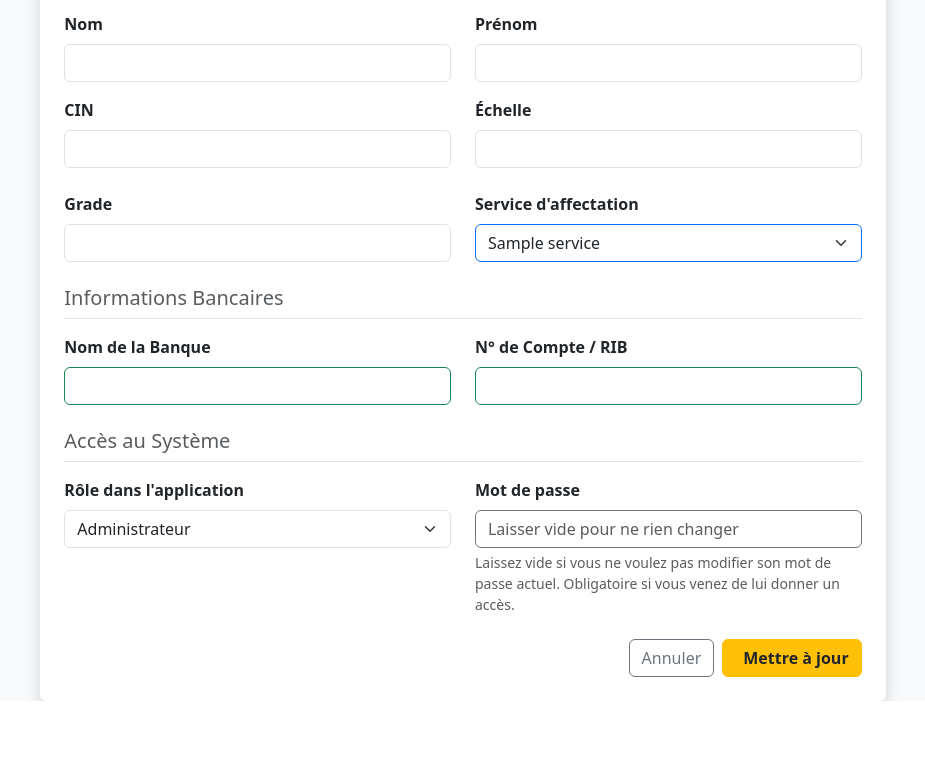
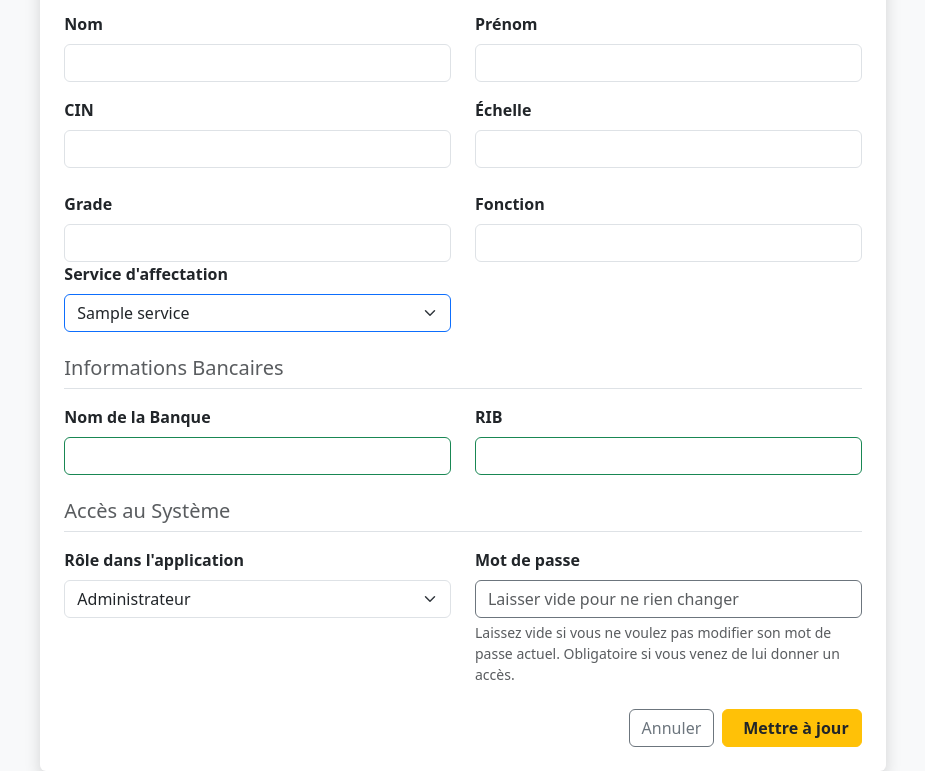
Before and after one commit to elqablizakaria8-a11y/Gestion_OM, a Python web app: template templates/admin/modifier_utilisateur.html in a window 1280 px wide. Shown: the part 317-1088 px from the top of the page, without its empty margins (177-1102 px from the left). Before the commit the page ends 1018 px from the top, so only its background shows below. Run offline with Jinja, Linux system fonts and the light colour scheme; the template is opened without the code that fills it: most values are stand-ins (such as "Sample title", 1, 10 or a date in 2020).

Commit message:
Update RIB input field with validation attributes

```diff
--- a/templates/admin/modifier_utilisateur.html
+++ b/templates/admin/modifier_utilisateur.html
@@ -46,6 +46,10 @@
                             <input type="text" name="grade" class="form-control" value="{{ user.grade }}" required>
                         </div>
                         <div class="col-md-6">
+                            <label class="form-label fw-bold">Fonction</label>
+                            <input type="text" name="fonction" class="form-control" value="{{ user.fonction }}" required>
+                        </div>
+                        <div class="col-md-6">
                             <label class="form-label fw-bold">Service d'affectation</label>
                             <select name="service_affectation" class="form-select border-primary" required>
                                 {% for s in services %}
@@ -61,8 +65,8 @@
                             <input type="text" name="banque" class="form-control border-success" value="{{ user.banque if user.banque else '' }}">
                         </div>
                         <div class="col-md-6">
-                            <label class="form-label fw-bold">N° de Compte / RIB</label>
-                            <input type="text" name="rib" class="form-control border-success" value="{{ user.rib if user.rib else '' }}">
+                            <label class="form-label fw-bold">RIB</label>
+                            <input type="text" name="rib" class="form-control border-success" value="{{ user.rib if user.rib else '' }}" required inputmode='numeric' pattern='[0-9]{24}' maxlength='24' minlength='24' >
                         </div>
                     </div>
                     <h5 class="text-muted mb-3 border-bottom pb-2">Accès au Système</h5>
```
